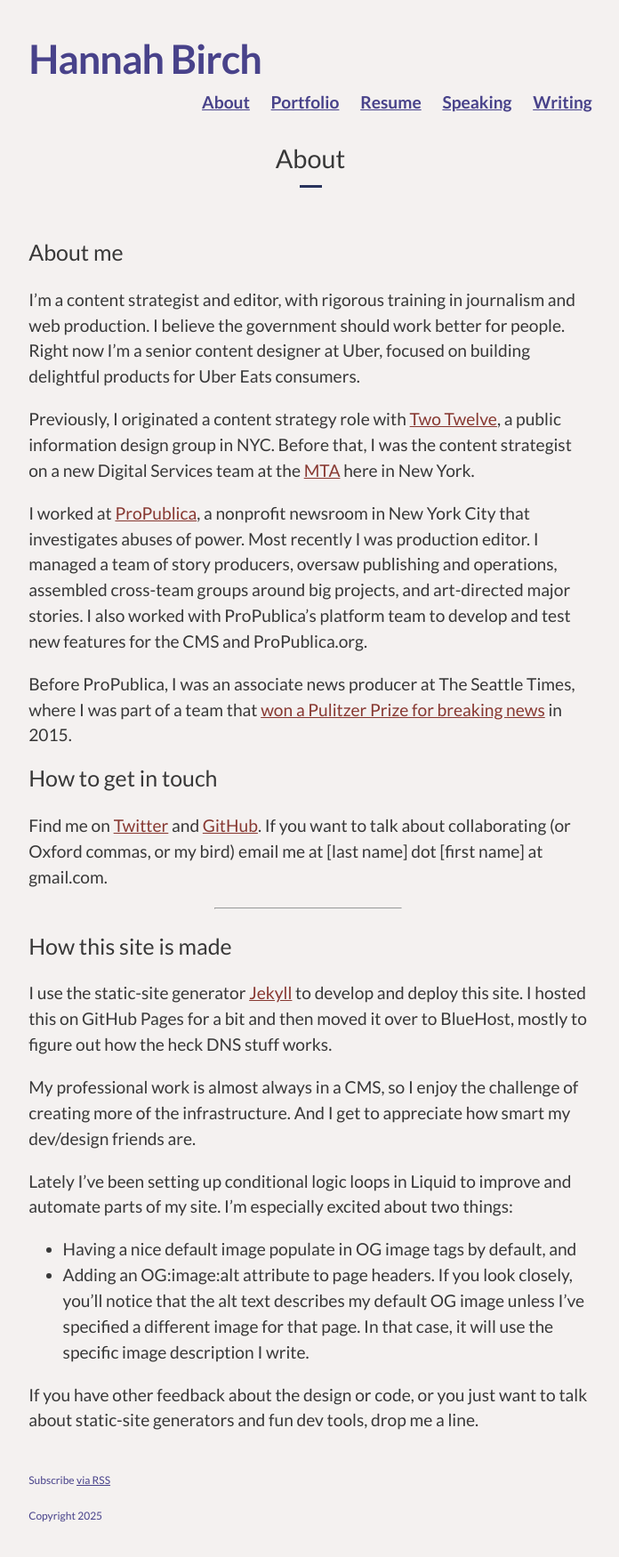
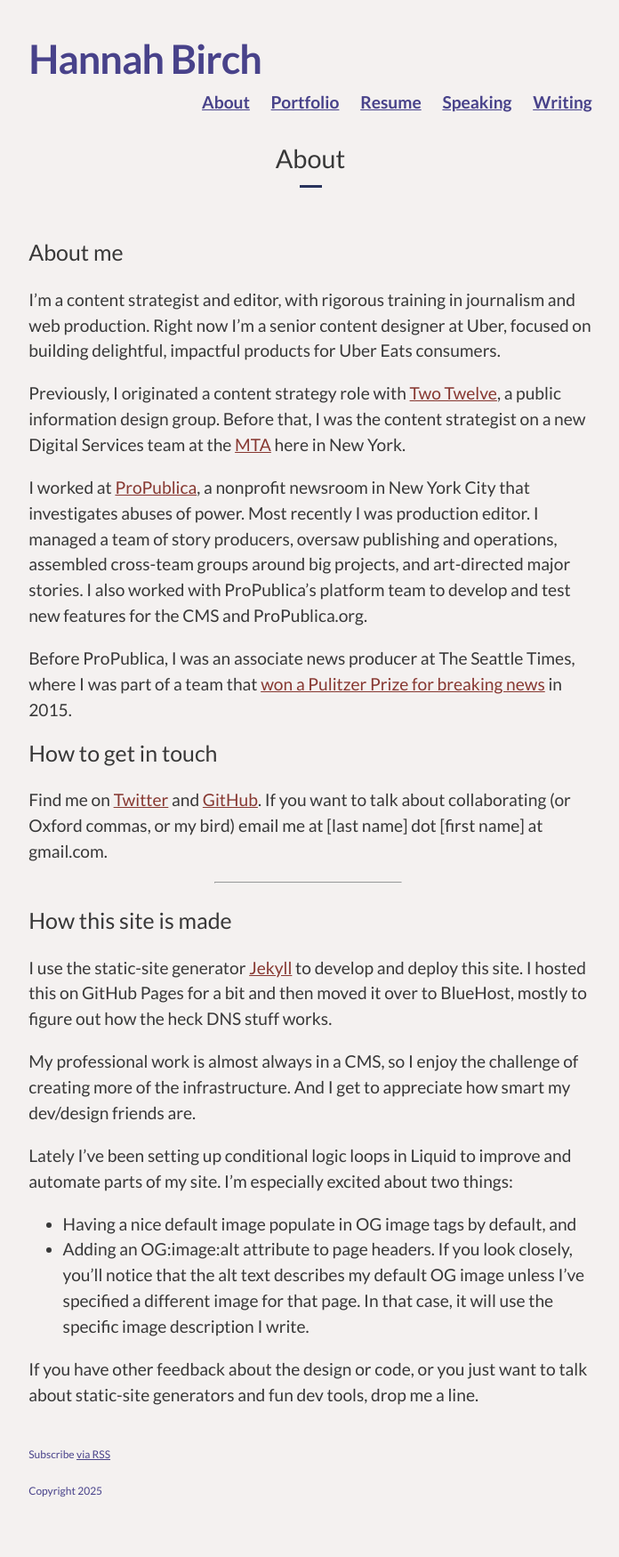
Before and after one commit to hannah-birch/hannah-birch.github.io, a Jekyll site: the page built from pages/about.md, in a window 1280 px wide. Shown: the whole page at 89% size, without its empty margins (291-987 px from the left). Built offline with Jekyll 4.4.1, drawn with Linux system fonts in a browser that asks for light colours; nearby versions of some CDN libraries; after the commit the page ends 1721 px from its top, so only the background shows below that.

```diff
--- a/pages/about.md
+++ b/pages/about.md
@@ -6,9 +6,9 @@ permalink: /about/
 
 ## About me
 
-I’m a content strategist and editor, with rigorous training in journalism and web production. I believe the government should work better for people. Right now I’m a senior content designer at Uber, focused on building delightful products for Uber Eats consumers.
+I’m a content strategist and editor, with rigorous training in journalism and web production. Right now I’m a senior content designer at Uber, focused on building delightful, impactful products for Uber Eats consumers.
 
-Previously, I originated a content strategy role with [Two Twelve](http://www.twotwelve.com/), a public information design group in NYC. Before that, I was the content strategist on a new Digital Services team at the [MTA](https://new.mta.info/) here in New York.
+Previously, I originated a content strategy role with [Two Twelve](http://www.twotwelve.com/), a public information design group. Before that, I was the content strategist on a new Digital Services team at the [MTA](https://new.mta.info/) here in New York.
 
 I worked at [ProPublica](https://www.propublica.org), a nonprofit newsroom in New York City that investigates abuses of power. Most recently I was production editor. I managed a team of story producers, oversaw publishing and operations, assembled cross-team groups around big projects, and art-directed major stories. I also worked with ProPublica’s platform team to develop and test new features for the CMS and ProPublica.org.
 
```
Also changed, not shown: pages/resume.md (+2 -2 lines), 1 other file.
